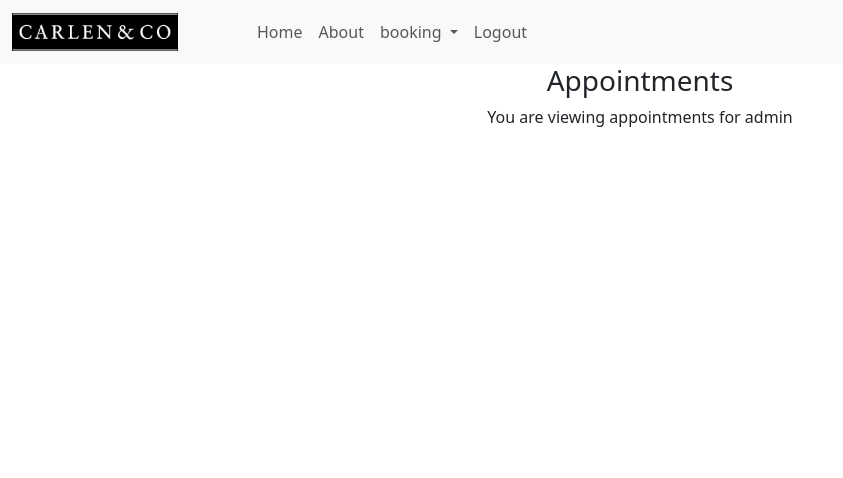
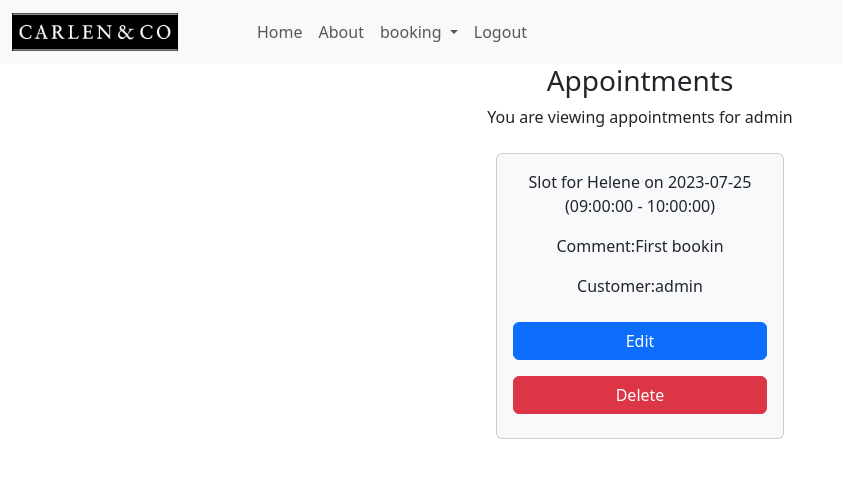
Before and after one commit to Stojj2/Portfolio-Project-4, a Django app: page /appointments/ in a window 1280 px wide. Shown: the top 478 px of the page, without its empty margins (0-843 px from the left). Run offline with Django 3.2, Linux system fonts and the light colour scheme; a user stored in the database is signed in; data comes from the database, SQL or seed files in the repository; both versions use the stored data as it was after the commit.

Commit message:
Add a view for my appointments and clening up the code

```diff
--- a/Booking/admin.py
+++ b/Booking/admin.py
@@ -1,11 +1,12 @@
 from django.contrib import admin
 from .models import Slot, Booked
+
 
 @admin.register(Booked)
 class BookedAdmin(admin.ModelAdmin):
 
     search_fields = ['slot', 'customer', 'treatment']
-    list_display = ('slot','customer', 'comment')
+    list_display = ('slot', 'customer', 'comment')
 
 
 @admin.register(Slot)
--- a/Booking/models.py
+++ b/Booking/models.py
@@ -1,10 +1,5 @@
 from django.db import models
 from django.contrib.auth.models import User
-
-#Imports for @reciever decorator
-from django.db.models.signals import pre_save
-from django.dispatch import receiver
-import datetime
 
 
 class Slot(models.Model):
@@ -21,7 +16,7 @@
 class Booked(models.Model):
     slot = models.ForeignKey(Slot, on_delete=models.CASCADE)
     customer = models.ForeignKey(User, on_delete=models.CASCADE)
-    comment = models.TextField()
+    comment = models.TextField(blank=True)
 
     def __str__(self):
         return f"Booking for {self.customer.username} on {self.slot.start_time}"
--- a/Booking/templates/about.html
+++ b/Booking/templates/Booking/about.html
@@ -1,4 +1,4 @@
-{% extends "base.html" %}
+{% extends "Booking/base.html" %}
 
 
 {% block content %}
--- /dev/null
+++ b/Booking/templates/Booking/appointments.html
@@ -0,0 +1,36 @@
+{% extends "Booking/base.html" %}
+
+{% block content %}
+<body>
+    <div class="container-md justify-content-center d-flex">
+        <div class="col-12">
+            <h3 class="row-3 d-flex justify-content-center">Appointments</h3>
+            <p class="row-3 d-flex justify-content-center">You are viewing appointments for {{ user.username }}</p>
+        </div>
+    </div>
+
+    {% for item in booked %}
+        {% if user == item.customer %}
+        <div class="d-flex justify-content-center">
+            <div class="container card m-2 bg-light text-center" style="width: 18rem;">
+                <div class="row card-body d-flex justify-content-center">
+                    <p>{{ item.slot }}</p>
+                    <p>Comment:{{ item.comment }}</p>
+                    <p>Customer:{{ item.customer }}</p>
+                    <button class="btn btn-primary m-2">Edit</button>
+                    <button class="btn btn-danger m-2">Delete</button>
+                </div>
+            </div>
+        </div>
+        {% endif %}
+    {% empty %}
+        <div class="container-md text-center">
+            <div class="col-6">
+                <h5 class="bg-light d-flex justify-content-center">You don't have any booked slots!</h5>
+            </div>
+        </div>
+</body>
+    {% endfor %}
+
+
+{% endblock %}
--- a/Booking/templates/base.html
+++ b/Booking/templates/Booking/base.html
@@ -18,7 +18,7 @@
 <body>
   <nav class="navbar bg-light position-sticky fixed-top navbar-expand-lg">
     <div class="container-fluid">
-      <a class="navbar-brand" href="#"><img class="bg-black w-75" src="{% static "images/logo.gif" %}" /></a>
+      <a class="navbar-brand" href="{% url 'home' %}"><img class="bg-black w-75" src="{% static "images/logo.gif" %}" /></a>
       <button class="navbar-toggler" type="button" data-bs-toggle="collapse" data-bs-target="#navbarNavDropdown"
         aria-controls="navbarNavDropdown" aria-expanded="false" aria-label="Toggle navigation">
         <span class="navbar-toggler-icon"></span>
--- a/Booking/templates/appointments.html
+++ /dev/null
@@ -1,21 +0,0 @@
-{% extends "base.html" %}
-
-{% block content %}
-
-<h3 class="d-flex justify-content-center">Appointments</h3>
-<p class="d-flex justify-content-center">You are viewing appointments for {{ user.username }}</p>
-
-{% for item in booked %}
-<!-- {% if item.customer == user.username %} -->
-<div class="container d-flex justify-content-center">
-    <div class="col">
-        <p class="row">{{ item.slot }}</p>
-        <p class="row bg-light">{{ item.comment }}</p>
-        <button class="btn btn-primary">Edit</button>
-        <button class="btn btn-primary">Delete</button>
-    </div>
-</div>
-<!-- {% endif %} -->
-{% endfor %}
-
-{% endblock %}
--- a/Booking/views.py
+++ b/Booking/views.py
@@ -8,7 +8,7 @@
 
 
 class FreeSlots(LoginRequiredMixin, View):
-    template_name = 'scheduler.html'
+    template_name = 'Booking/scheduler.html'
 
     def get(self, request, *args, **kwargs):
         slot = Slot.objects.all()
@@ -27,6 +27,11 @@
         if form.is_valid():
             booking_instance = form.save(commit=False)
             booking_instance.customer = request.user
+            dubblebooked = Booked.objects.filter(customer=request.user, slot__date=booking_instance.slot.date).exists()
+
+            if dubblebooked:
+                return redirect('FreeSlots')
+
             booking_instance.save()
 
             # Update the reserved status of the chosen slot to 'True'
@@ -35,12 +40,11 @@
             booked_slot.reserved = True
             booked_slot.save()
 
-            return redirect('home')
+            return redirect('appointments')
         else:
             slots = Slot.objects.all()
             stylist = User.objects.filter(is_staff=True)
             booking_form = BookingForm()
-
 
             context = {
                 'slot': slot,
@@ -50,10 +54,8 @@
             return render(request, self.template_name, context)
 
 
-
-
 class Appointments(LoginRequiredMixin, View):
-    template_name = 'appointments.html'
+    template_name = 'Booking/appointments.html'
 
     def get(self, request, *args, **kwargs):
 
@@ -66,7 +68,8 @@
 
 
 def home(request):
-    return render(request, 'home.html')
+    return render(request, 'Booking/home.html')
+
 
 def about(request):
-    return render(request, 'about.html')
+    return render(request, 'Booking/about.html')
--- a/templates/account/login.html
+++ b/templates/account/login.html
@@ -1,4 +1,4 @@
-{% extends "base.html" %}
+{% extends "Booking/base.html" %}
 
 {% load i18n %}
 {% load account socialaccount %}
--- a/templates/account/logout.html
+++ b/templates/account/logout.html
@@ -1,4 +1,4 @@
-{% extends "base.html" %}
+{% extends "Booking/base.html" %}
 
 {% load i18n %}
 
--- a/templates/account/signup.html
+++ b/templates/account/signup.html
@@ -1,4 +1,4 @@
-{% extends "base.html" %}
+{% extends "Booking/base.html" %}
 
 {% load i18n %}
 
```
Also changed, not shown: Booking/templates/Booking/home.html (added, +11 -0 lines), Booking/templates/Booking/scheduler.html (added, +19 -0 lines), Booking/templates/home.html (deleted, +0 -10 lines), Booking/templates/scheduler.html (deleted, +0 -119 lines), db.sqlite3.
